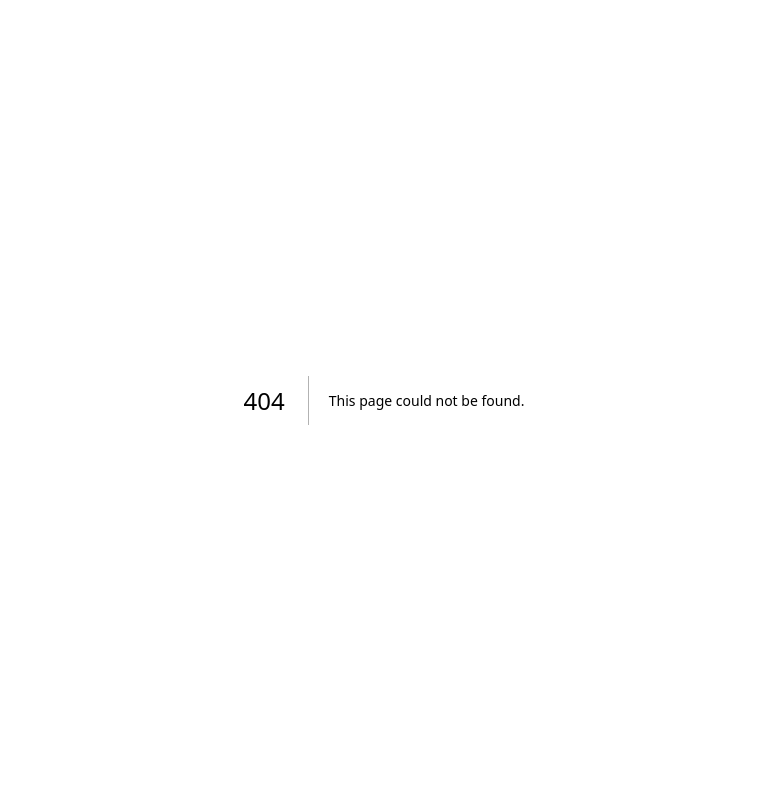
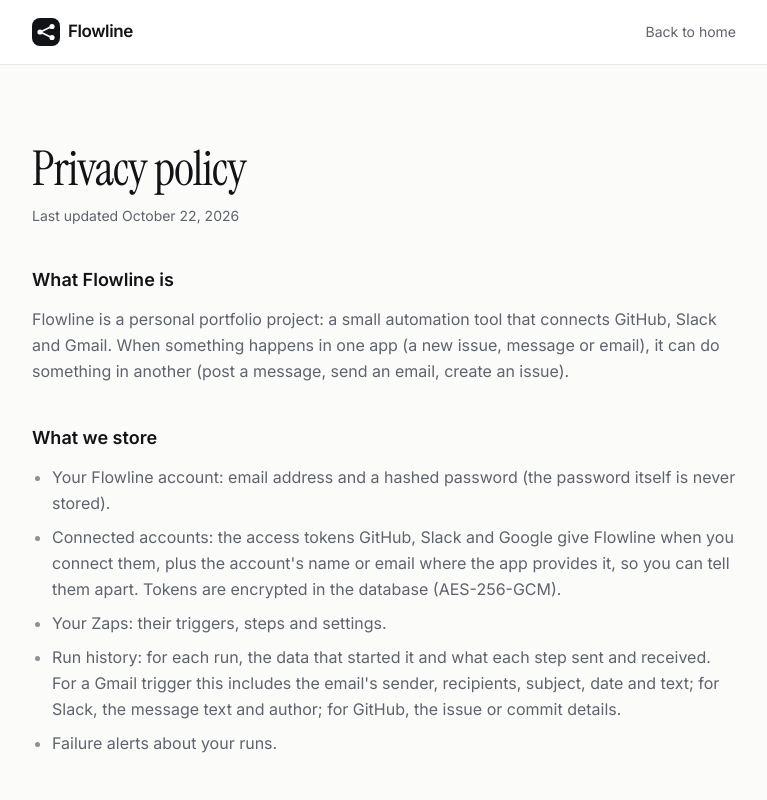
Before and after one commit to ganga-300/Flowline, a Next.js app in the folder apps/web/: page /privacy in a window 1280 px wide. Before the commit this address had no page. Shown: the top 800 px of the page, without its empty margins (256-1023 px from the left). Built offline with nearby package versions, Linux system fonts and the light colour scheme.

Commit message:
feat(web): add privacy policy page (required for Google OAuth production)

```diff
--- /dev/null
+++ b/apps/web/src/app/privacy/page.js
@@ -0,0 +1,109 @@
+import Link from "next/link";
+import { Logo } from "@/components/layout";
+import { MarketingFooter } from "@/components/marketing/MarketingFooter";
+
+export const metadata = {
+  title: "Privacy policy · Flowline",
+  description: "What Flowline stores, why, and how to remove it.",
+};
+
+const UPDATED = "October 22, 2026";
+// Set NEXT_PUBLIC_CONTACT_EMAIL in Vercel to show a contact address.
+const CONTACT = process.env.NEXT_PUBLIC_CONTACT_EMAIL;
+
+const SECTIONS = [
+  {
+    title: "What Flowline is",
+    body: [
+      "Flowline is a personal portfolio project: a small automation tool that connects GitHub, Slack and Gmail. When something happens in one app (a new issue, message or email), it can do something in another (post a message, send an email, create an issue).",
+    ],
+  },
+  {
+    title: "What we store",
+    list: [
+      "Your Flowline account: email address and a hashed password (the password itself is never stored).",
+      "Connected accounts: the access tokens GitHub, Slack and Google give Flowline when you connect them, plus the account's name or email where the app provides it, so you can tell them apart. Tokens are encrypted in the database (AES-256-GCM).",
+      "Your Zaps: their triggers, steps and settings.",
+      "Run history: for each run, the data that started it and what each step sent and received. For a Gmail trigger this includes the email's sender, recipients, subject, date and text; for Slack, the message text and author; for GitHub, the issue or commit details.",
+      "Failure alerts about your runs.",
+    ],
+  },
+  {
+    title: "How the data is used",
+    list: [
+      "Only to run the automations you set up and to show you their history.",
+      "Gmail: read access is used to notice new emails that match your Zap's trigger; send access is used only to send the emails your Zaps are configured to send.",
+      "Slack and GitHub access is used the same way: to read new events for your triggers and to perform the actions in your steps.",
+      "No data is sold, shared with advertisers, or used to train AI models. If you add an AI step, the prompt you write (with any data you insert into it) is sent to OpenRouter to generate the response.",
+    ],
+  },
+  {
+    title: "Google user data",
+    body: [
+      "Flowline's use and transfer of information received from Google APIs to any other app will adhere to the Google API Services User Data Policy, including the Limited Use requirements. Gmail data is used only to provide the automations you configure, is not transferred to others except as needed for those automations, and is not read by people except with your permission or where required by law.",
+    ],
+  },
+  {
+    title: "Where data is kept",
+    body: [
+      "Flowline runs on Render (API and background worker), Vercel (website), Neon (database) and Render Key Value (job queue). These providers host the data on Flowline's behalf.",
+    ],
+  },
+  {
+    title: "Removing your data",
+    list: [
+      "Disconnect an app on the Connections page: its stored tokens are deleted from Flowline. You can also revoke access in the app itself (GitHub, Slack or Google account settings).",
+      "Deleting a Zap deletes its run history and alerts.",
+      "To delete your whole Flowline account and everything in it, contact us (below).",
+    ],
+  },
+  {
+    title: "Changes",
+    body: ["If this policy changes, the date at the top of this page is updated."],
+  },
+];
+
+export default function PrivacyPage() {
+  return (
+    <div className="min-h-screen bg-canvas">
+      <header className="border-b border-line bg-surface">
+        <div className="mx-auto flex h-16 max-w-3xl items-center justify-between px-5 sm:px-8">
+          <Logo href="/" />
+          <Link href="/" className="text-sm text-ink-muted hover:text-ink">Back to home</Link>
+        </div>
+      </header>
+
+      <main className="mx-auto max-w-3xl px-5 py-14 sm:px-8 sm:py-20">
+        <h1 className="heading-display text-4xl text-ink sm:text-5xl">Privacy policy</h1>
+        <p className="mt-3 text-sm text-ink-muted">Last updated {UPDATED}</p>
+
+        <div className="mt-10 space-y-10">
+          {SECTIONS.map((s) => (
+            <section key={s.title}>
+              <h2 className="text-lg font-semibold text-ink">{s.title}</h2>
+              {s.body?.map((p) => <p key={p} className="mt-3 leading-relaxed text-ink-muted">{p}</p>)}
+              {s.list && (
+                <ul className="mt-3 list-disc space-y-2 pl-5 leading-relaxed text-ink-muted marker:text-ink-faint">
+                  {s.list.map((item) => <li key={item}>{item}</li>)}
+                </ul>
+              )}
+            </section>
+          ))}
+
+          <section>
+            <h2 className="text-lg font-semibold text-ink">Contact</h2>
+            <p className="mt-3 leading-relaxed text-ink-muted">
+              {CONTACT ? (
+                <>Questions or deletion requests: <a href={`mailto:${CONTACT}`} className="font-medium text-ink underline underline-offset-2">{CONTACT}</a>.</>
+              ) : (
+                "Questions or deletion requests: contact the developer through the Flowline project's GitHub repository."
+              )}
+            </p>
+          </section>
+        </div>
+      </main>
+
+      <MarketingFooter />
+    </div>
+  );
+}
--- a/apps/web/src/components/marketing/MarketingFooter.jsx
+++ b/apps/web/src/components/marketing/MarketingFooter.jsx
@@ -3,14 +3,17 @@
 
 const COLUMNS = [
   { title: "Product", links: [
-    { href: "#how-it-works", label: "How it works" },
-    { href: "#integrations", label: "Integrations" },
-    { href: "#workflows", label: "Workflows" },
-    { href: "#reliability", label: "Reliability" },
+    { href: "/#how-it-works", label: "How it works" },
+    { href: "/#integrations", label: "Integrations" },
+    { href: "/#workflows", label: "Workflows" },
+    { href: "/#reliability", label: "Reliability" },
   ] },
   { title: "Account", links: [
     { href: "/signup", label: "Sign up" },
     { href: "/login", label: "Log in" },
+  ] },
+  { title: "Legal", links: [
+    { href: "/privacy", label: "Privacy policy" },
   ] },
 ];
 
@@ -29,7 +32,7 @@
               <ul className="mt-3 space-y-2">
                 {col.links.map((l) => (
                   <li key={l.label}>
-                    {l.href.startsWith("#") ? (
+                    {l.href.includes("#") ? (
                       <a href={l.href} className="text-sm text-ink-muted hover:text-ink">{l.label}</a>
                     ) : (
                       <Link href={l.href} className="text-sm text-ink-muted hover:text-ink">{l.label}</Link>
```
